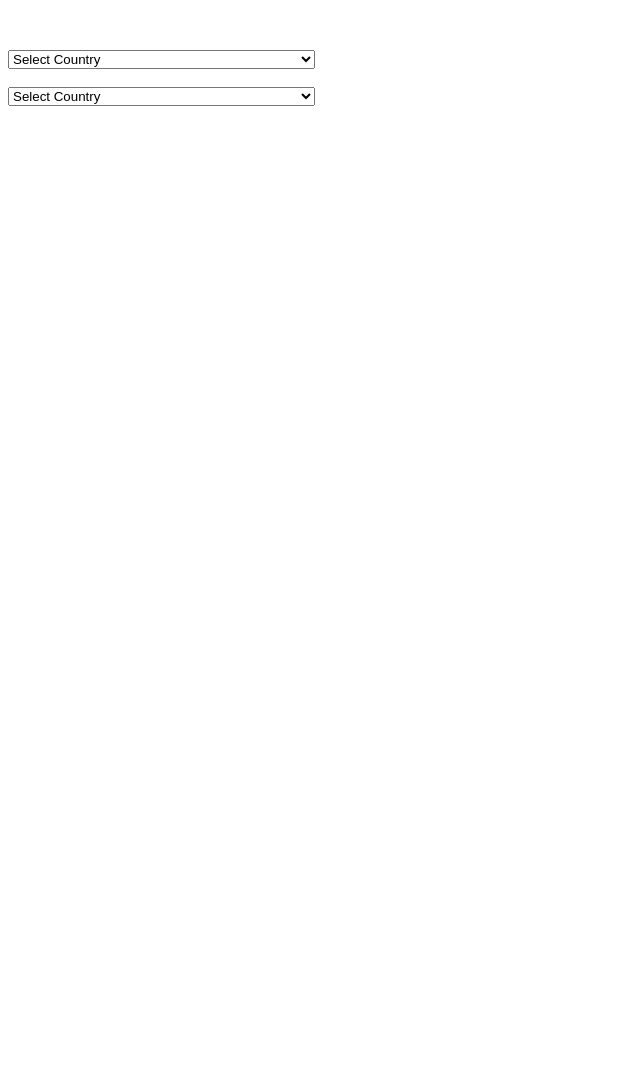
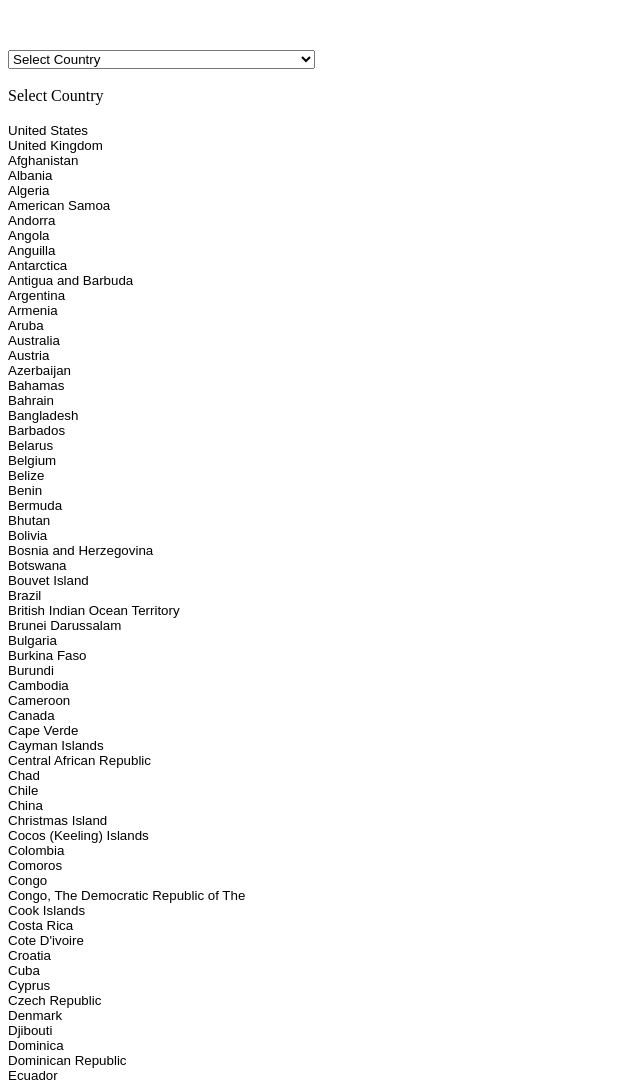
Before and after one commit to jchild3rs/selectr, a website: page demo/index.html in a window 1280 px wide. Shown: the top 1086 px of the page, without its empty margins (0-640 px from the left). Before the commit the page ends 800 px from the top, so only its background shows below. Drawn offline with Linux system fonts and the light colour scheme.

Commit message:
html for default layout

```diff
--- a/src/Selectr.js
+++ b/src/Selectr.js
@@ -13,6 +13,7 @@
 
     return this.each(function(i, element) {
       var select = $(element),
+        selectedOption = select.find("option:selected"),
       methods = $.fn.selectr.methods,
       settings = $.extend({}, $.fn.selectr.defaultOptions, options);
 
@@ -22,7 +23,29 @@
       }
 
       var data = methods.createDataModel(select),
-      list = methods.createListFromData(data, settings);
+      list = methods.createListFromData(data),
+      toggleBtn = methods.createToggleButton().text(selectedOption.text()),
+      searchInput = methods.createSingleInput(),
+      drop = $("<div class=\"selectr-drop\"></div>"),
+      wrap = $("<div class=\"selectr-wrap\"></div>").width(settings.width);
+
+      if (!settings.multiple) {
+        drop.append(searchInput, list);
+        wrap.append(toggleBtn, drop);
+      } else {
+        //todo handle multiple
+        wrap = $();
+      }
+      console.log(wrap);
+
+      select.hide().after(wrap);
+
+      // normal html layout
+      // - wrap
+      //   - toggle button
+      //   - drop
+      //     - search field
+      //     - results list
 
     });
 
@@ -42,27 +65,29 @@
       });
       return data;
     },
-    createListFromData: function(data, settings) {
-      var list = $("<ul class=\"" + settings.classPrefix + "-results\"></ul>"), liHtml = "";
+    createListFromData: function(data) {
+      var list = $("<ul class=\"selectr-results\"></ul>"), liHtml = "",
+        ref = this;
       $(data).each(function(i, row) {
-        liHtml += "<li class=\"" + settings.classPrefix + "-item\" id=\"" + settings.classPrefix + "-item-" + i + "\"><button type=\"button\" data-value=\"" + row.value + "\" data-selected=\"" + row.selected +"\">" + row.text + "</button></li>";
+        if (row.value) {
+          liHtml += "<li class=\"selectr-item\" id=\"selectr-item-" + i + "\"><button type=\"button\" data-value=\"" + row.value + "\" data-selected=\"" + row.selected +"\">" + row.text + "</button></li>";
+        }
       });
-      list.width(settings.width).append(liHtml);
+      list.append(liHtml);
       return list;
     },
     createToggleButton: function() {
-
+      return $("<a class=\"selectr-toggle\"><span></span><div><i></i></div></a>");
     },
     createSingleInput: function() {
-
+      return $("<input class=\"selectr-search\" type=\"text\" autocomplete=\"off\" />");
     }
   };
 
   // Static method default options.
   $.fn.selectr.defaultOptions = {
-    classPrefix: "selectr", // if this is changed, make sure to update CSS classes.
     width: 350,
-    multiple: false // will be overriden by "multiple" html attribute.
+    multiple: false // will be overridden by "multiple" html attribute.
   };
 
 }(jQuery));
--- a/src/Selectr.scss
+++ b/src/Selectr.scss
@@ -1,9 +1,11 @@
 .selectr-results {
+  width: 100%;
   margin: 0;
   padding: 0;
   list-style: none;
 }
 .selectr-item {
+  width: 100%;
   button {
     border: 0;
     background: 0;
@@ -14,3 +16,19 @@
     text-align: left;
   }
 }
+.selectr-search {
+  width: 100%;
+  margin: 0;
+  padding: 0;
+  border: 0;
+}
+.selectr-wrap {
+  width: 100%;
+  margin: 0;
+  padding: 0;
+}
+.selectr-toggle {
+  width: 100%;
+  margin: 0;
+  padding: 0;
+}
```
Also changed, not shown: src/Selectr.css.
